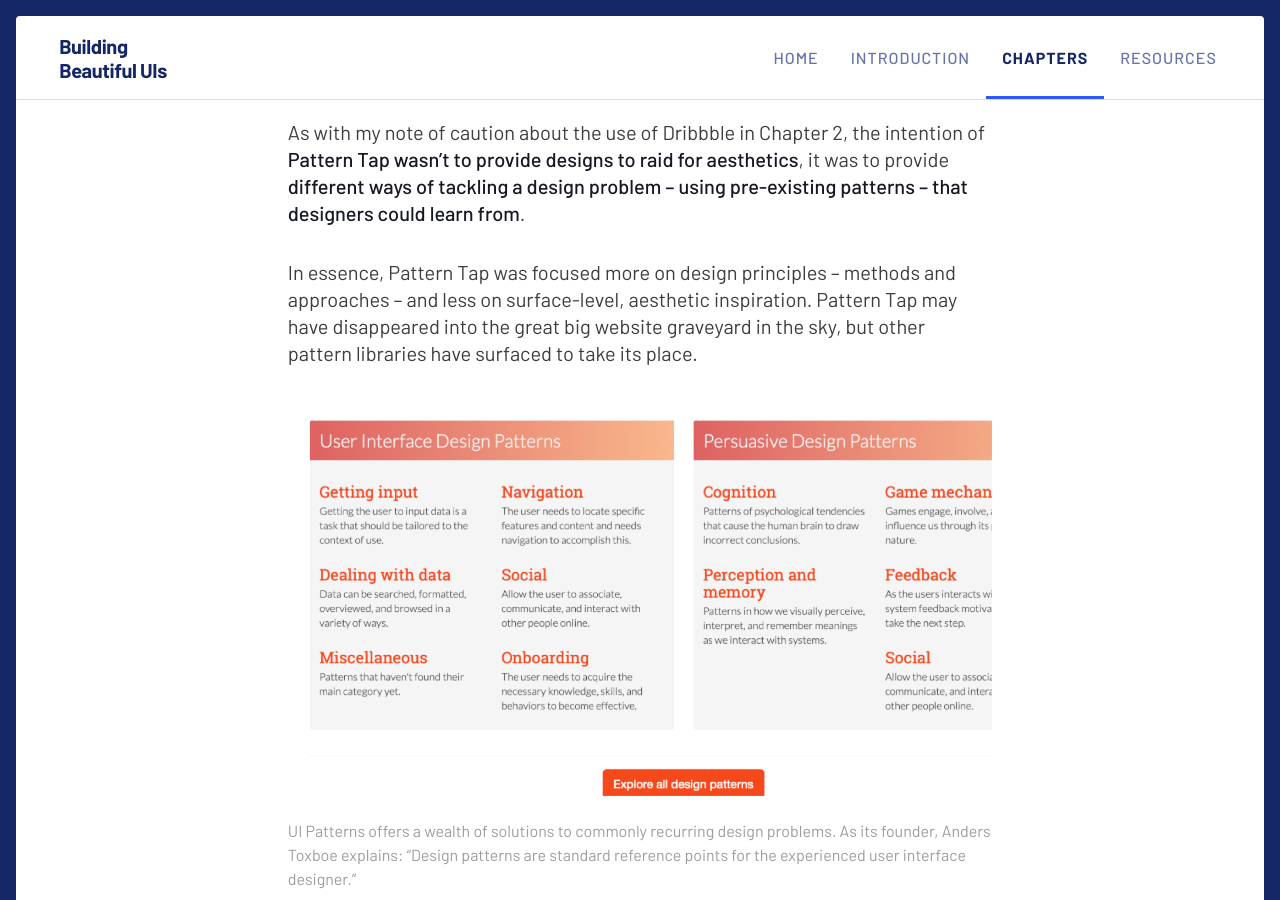
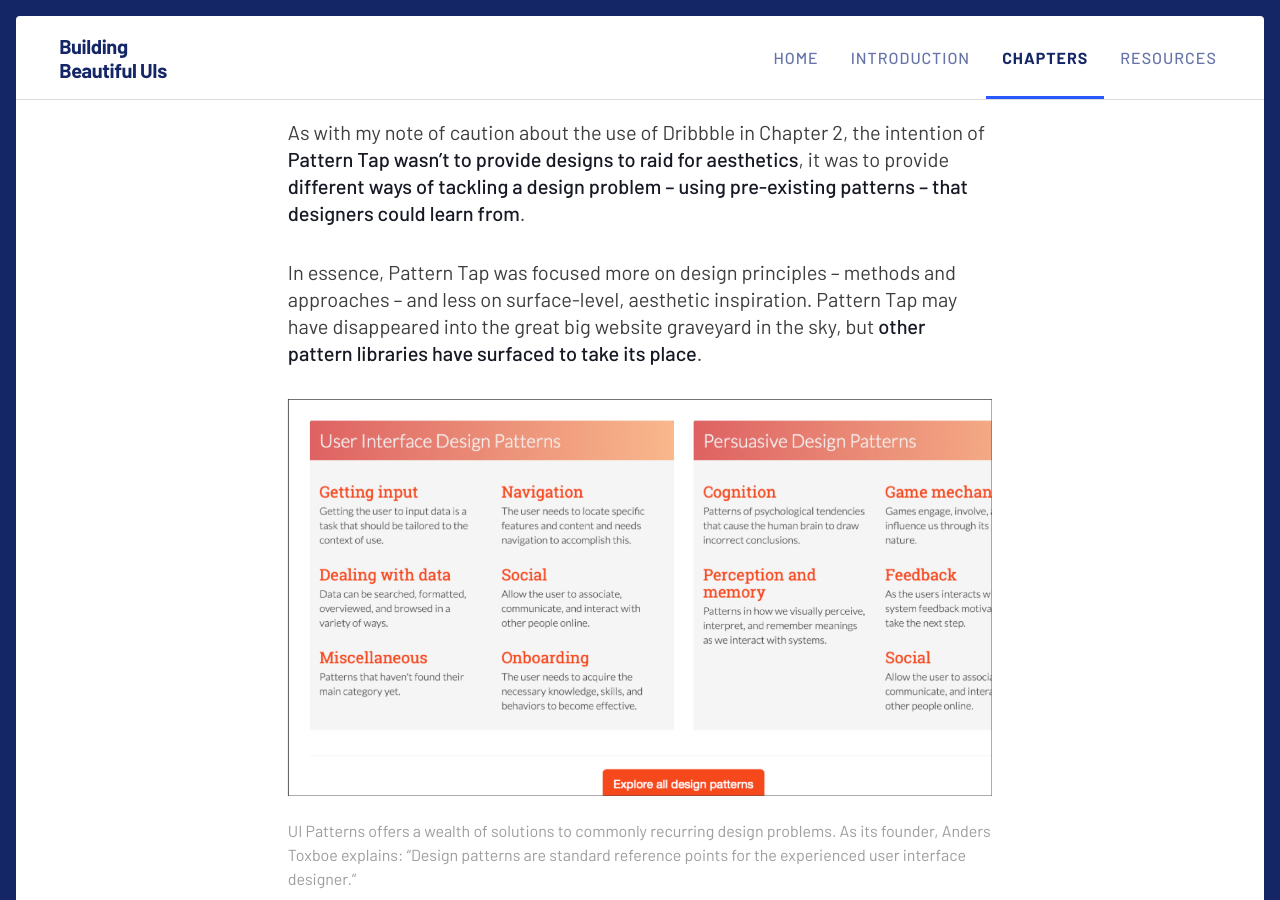
Before and after one commit to buildingbeautifuluis/buildingbeautifuluis.github.io, a Jekyll site: the page built from _preview/03-Information-Architecture.md, in a window 1280 px wide and 900 px high, scrolled down 5777 px. Built offline with Jekyll 4.4.1, drawn with Linux system fonts in a browser that asks for light colours.

Commit message:
1px border on images? (Do this in CSS, just testing with PNGs here.)

```diff
--- a/_preview/03-Information-Architecture.md
+++ b/_preview/03-Information-Architecture.md
@@ -73,7 +73,7 @@ With an overview of this chapter covered, let’s get down to business and explo
 Section 1: A Pattern Language
 -----------------------------
 
-{% include figure.html url="/images/ch3/c3-s1-pattern-tap-collections.png" alt="Pattern Tap > Collections (2008)" description="By drawing upon ‘pattern libraries’ – like Pattern Tap (2008) – for the patterns we need to design, we can save time in the design process by: 1. Drawing on tried and tested methods that have been proven to work; and 2. showing clients examples of the types of patterns we propose to use before we spend time building them." %}
+{% include figure.html url="/images/ch3/c3-s1-pattern-tap-collections-1px-border.png" alt="Pattern Tap > Collections (2008)" description="By drawing upon ‘pattern libraries’ – like Pattern Tap (2008) – for the patterns we need to design, we can save time in the design process by: 1. Drawing on tried and tested methods that have been proven to work; and 2. showing clients examples of the types of patterns we propose to use before we spend time building them." %}
 
 
 In Chapter 2 I introduced the idea of Design Systems. In this chapter I’d like to introduce **the idea of patterns and ‘pattern languages’** as I begin to explore the ‘Components → **Patterns → Pages…**’ part of the interface equation.
@@ -85,7 +85,7 @@ The thinking behind pattern languages pre-dates design systems, as we currently
 Pattern languages, as they relate to user interface design, were popularised by Pattern Tap, an influential website established in 2008 by the prodigiously talented Matthew Smith, **which popularised the thinking behind pattern langauges and design patterns**. Sadly, Pattern Tap is no more, lost – as so many websites are – to the ravages of expired credit cards and lapsed domain names. You can, however, explore it via the [Wayback Machine](https://web.archive.org/web/20081102075428/http://patterntap.com/collections/).
 
 
-{% include figure.html url="/images/ch3/c3-s1-pattern-tap-collections-footers.png" alt="Pattern Tap > Collections > Footers (2008)" description="Pattern Tap saved you re-inventing the user interface wheel by gathering a wealth of design patterns that designers could learn from and draw inspiration from, in this case an example of a footer pattern from Shaun Inman’s Mint website." %}
+{% include figure.html url="/images/ch3/c3-s1-pattern-tap-collections-footers-1px-border.png" alt="Pattern Tap > Collections > Footers (2008)" description="Pattern Tap saved you re-inventing the user interface wheel by gathering a wealth of design patterns that designers could learn from and draw inspiration from, in this case an example of a footer pattern from Shaun Inman’s Mint website." %}
 
 
 **Pattern Tap collected examples of user interface design patterns**, largely as applied to the web. As Smith put it:
@@ -106,10 +106,10 @@ Imagine you had to include a form on a website you were creating. **Pattern Tap
 
 As with my note of caution about the use of Dribbble in Chapter 2, the intention of **Pattern Tap wasn’t to provide designs to raid for aesthetics**, it was to provide **different ways of tackling a design problem – using pre-existing patterns – that designers could learn from**.
 
-In essence, Pattern Tap was focused more on design principles – methods and approaches – and less on surface-level, aesthetic inspiration. Pattern Tap may have disappeared into the great big website graveyard in the sky, but other pattern libraries have surfaced to take its place.
+In essence, Pattern Tap was focused more on design principles – methods and approaches – and less on surface-level, aesthetic inspiration. Pattern Tap may have disappeared into the great big website graveyard in the sky, but **other pattern libraries have surfaced to take its place**.
 
 
-{% include figure.html url="/images/ch3/c3-s1-ui-patterns-detail.png" alt="UI Patterns (Detail)" description="UI Patterns offers a wealth of solutions to commonly recurring design problems. As its founder, Anders Toxboe explains: “Design patterns are standard reference points for the experienced user interface designer.”" %}
+{% include figure.html url="/images/ch3/c3-s1-ui-patterns-detail-1px-border.png" alt="UI Patterns (Detail)" description="UI Patterns offers a wealth of solutions to commonly recurring design problems. As its founder, Anders Toxboe explains: “Design patterns are standard reference points for the experienced user interface designer.”" %}
 
 
 [UI Patterns](http://ui-patterns.com) – created by Anders Toxboe, a Danish web developer – is an extensive collection of design patterns gathered together in one, centralised location. As the detail (above) shows, it collects **User Interface Design Patterns** – navigation, dealing with data, onboarding… – so that designers can explore pre-existing examples of common solutions to user interface problems.
```
Also changed, not shown: images/ch3/c3-s1-pattern-tap-collections-1px-border.png (added), images/ch3/c3-s1-pattern-tap-collections-footers-1px-border.png (added), images/ch3/c3-s1-ui-patterns-detail-1px-border.png (added).
